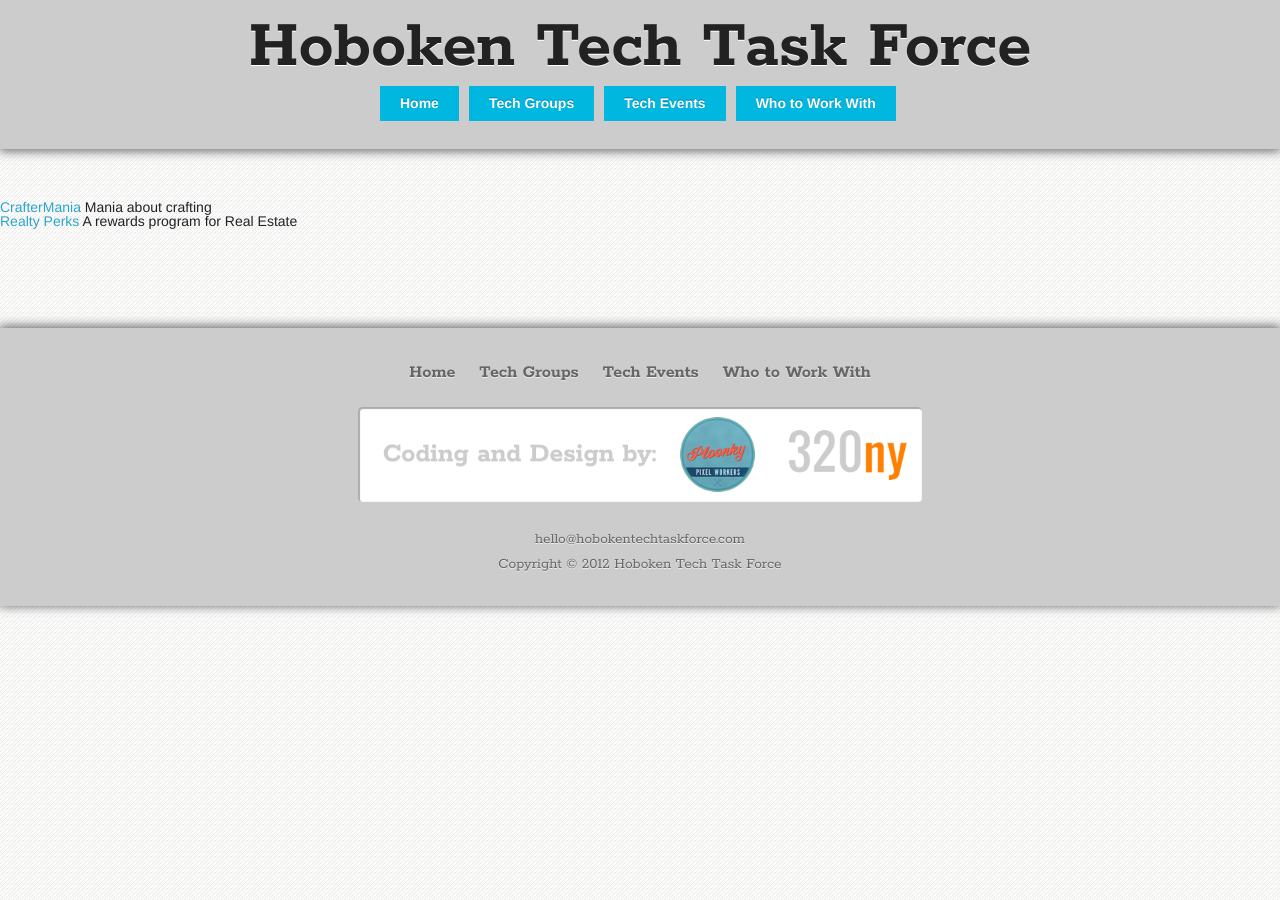
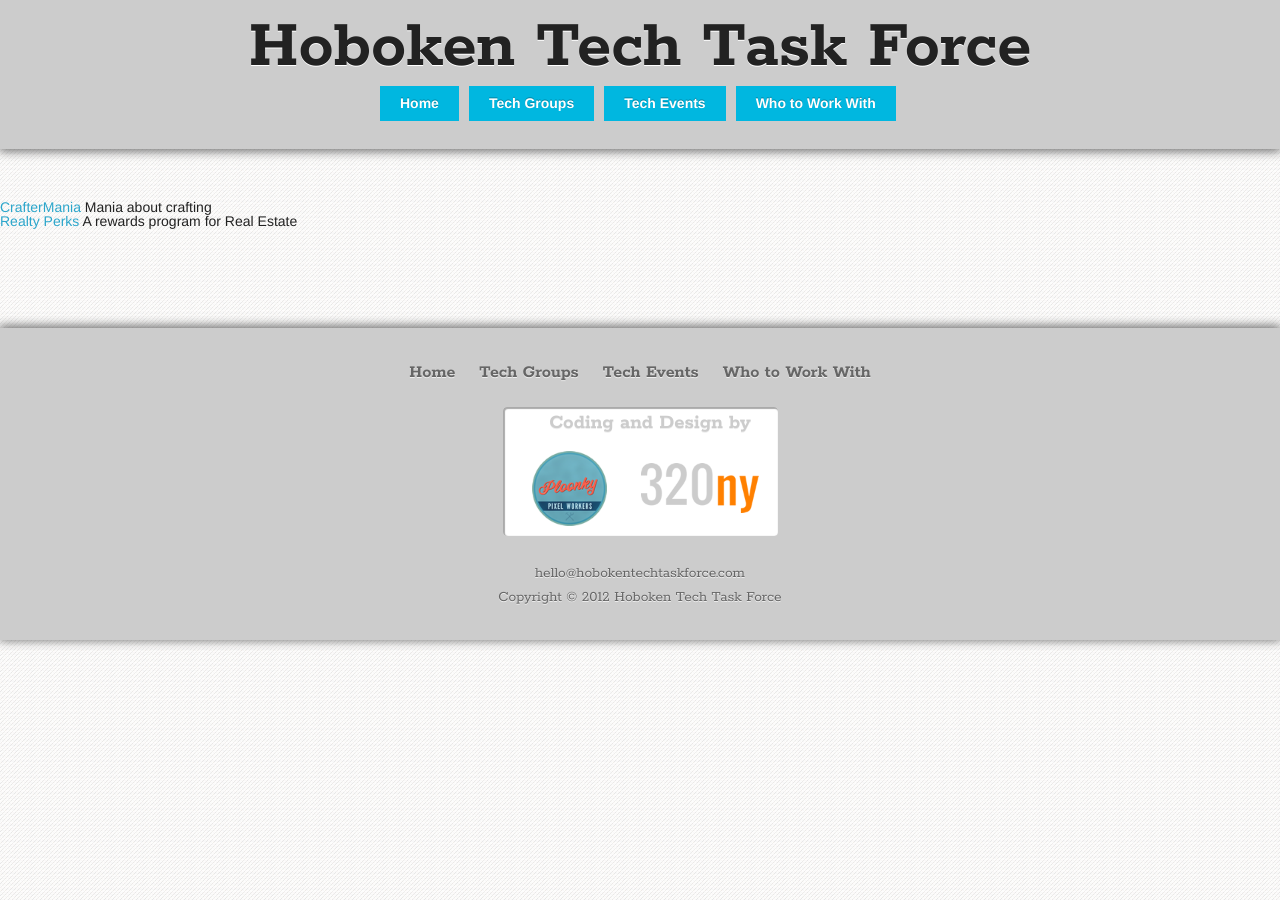
Before and after one commit to HTTF/httf.github.com, a Jekyll site: the page built from startups.htm, in a window 1280 px wide. Built offline with Jekyll 4.4.1, drawn with Linux system fonts in a browser that asks for light colours.

Commit message:
fixed stupid grid issue on events page finally

```diff
--- a/_layouts/default.html
+++ b/_layouts/default.html
@@ -60,8 +60,8 @@
         </ul>
 
         <section class="footer-logos">
-            <p>Coding and Design by:</p>
-            <a href="http://ploonky.com" target="_blank"><img class="logo-ploonky" src="images/ploonky-small.png" alt="ploonky" title="ploonky"></a>
+            <p>Coding and Design by</p>
+            <br><a href="http://ploonky.com" target="_blank"><img class="logo-ploonky" src="images/ploonky-small.png" alt="ploonky" title="ploonky"></a>
             <a href="http://320ny.com" target="_blank"><img class="logo-320ny" src="images/320ny-small.png" alt="320ny" title="320ny"></a>
         </section>
 
--- a/css/style.css
+++ b/css/style.css
@@ -293,7 +293,7 @@
 }
 .footer-logos {
   margin: 0 auto 25px;
-  width: 564px;
+  width: 275px;
   background: #fff;
   -webkit-box-shadow: inset 1px 1px 1px 1px #aaa;
   box-shadow: inset 1px 1px 1px 1px #aaa;
@@ -306,7 +306,7 @@
   color: #ccc;
   font-weight: bold;
   font-family: 'Rokkitt', serif;
-  font-size: 2em;
+  font-size: 1.5em;
   vertical-align: middle;
 }
 .footer-logos img {
--- a/events.htm
+++ b/events.htm
@@ -7,7 +7,7 @@
 <script src="javascript/meetup.js" type="text/javascript"></script>
 
 <div class="row">
-    	<div class="twelve columns offset-by-one centered">
+    	<div class="twelve columns">
 			<div id="calendar"></div>
 		</div><!-- end columns-->
 </div><!-- end row -->
```
